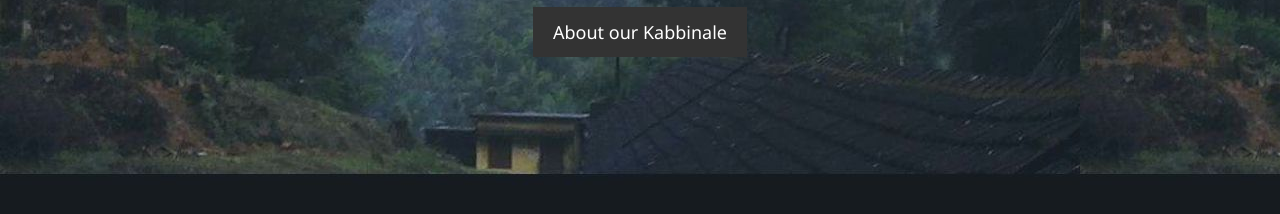
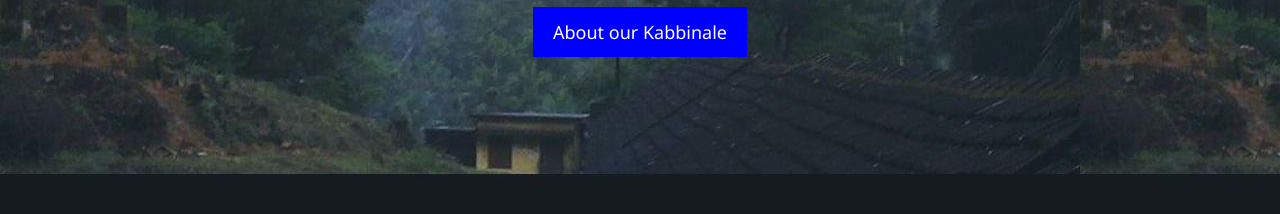
Before and after one commit to snhebbar/kabbinale.github.io, a website: page index.html in a window 1280 px wide. Shown: the part 806-1020 px from the top of the page. Drawn offline with nearby package versions, Linux system fonts and the light colour scheme.

Commit message:
Updates: btn color

```diff
--- a/css/style.css
+++ b/css/style.css
@@ -43,7 +43,7 @@ p{
     display:inline-block;
     font-size:18px;
     color:#fff;
-    background:#333;
+    background:#0000FF;
     padding:13px 20px;
     border:none;
     cursor:pointer;
```
